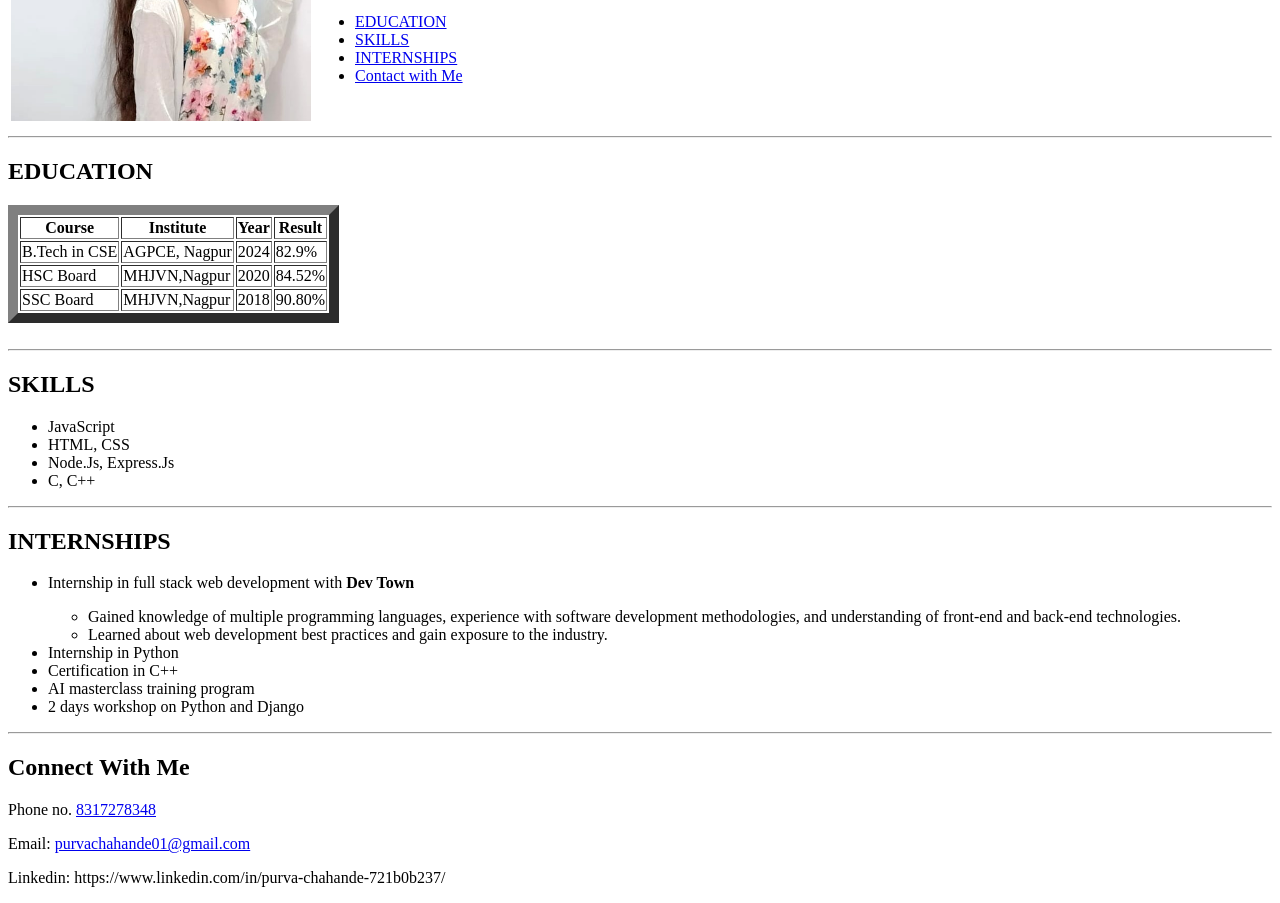
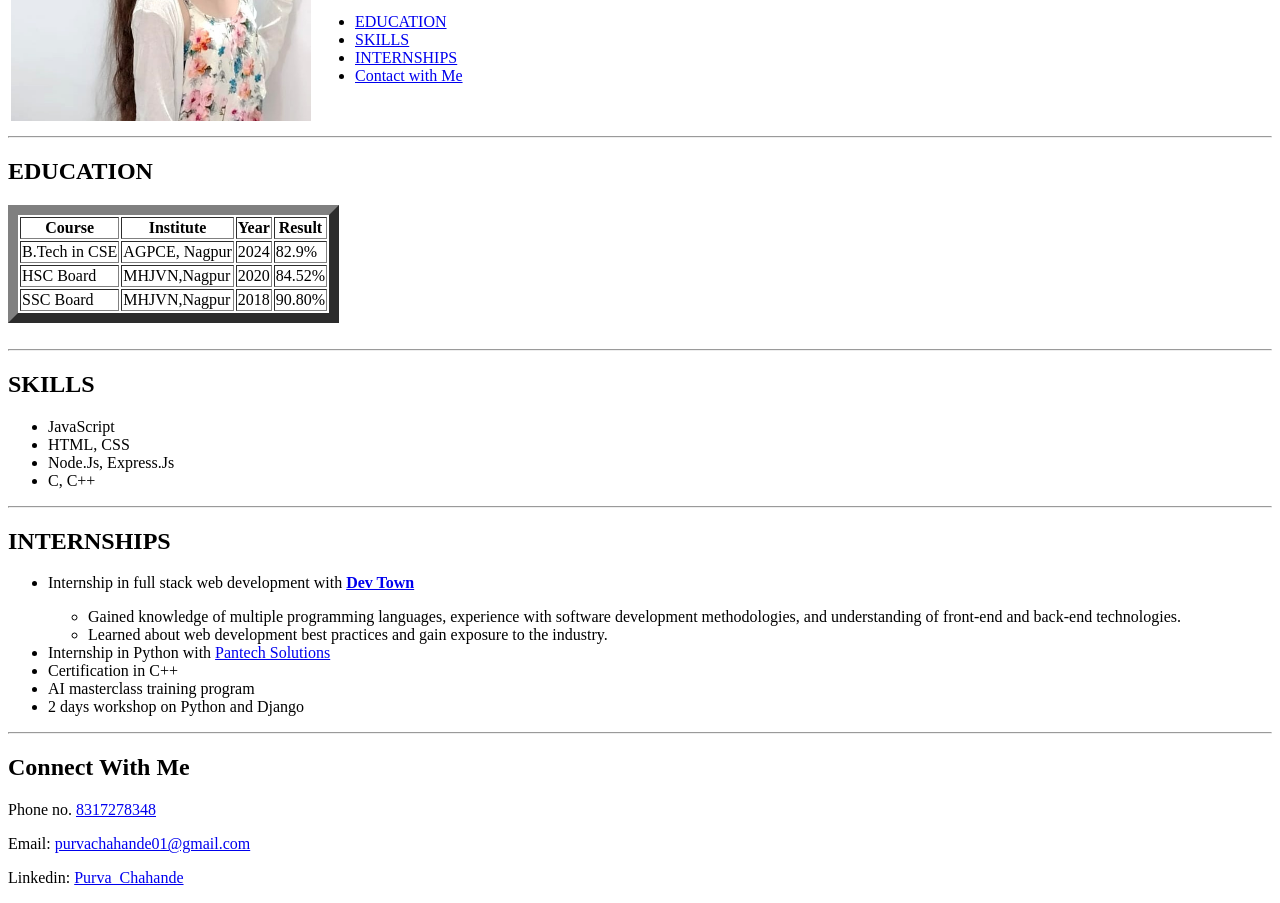
Before and after one commit to PurvaChahande/Resume, a plain HTML site: page index.html in a window 1280 px wide. Shown: the part 190-1093 px from the top of the page. Drawn offline with Linux system fonts and the light colour scheme.

Commit message:
add Linkedin handle under contact title

```diff
--- a/index.html
+++ b/index.html
@@ -91,14 +91,14 @@
         <section>
             <h2 id="internship">INTERNSHIPS</h2>
             <ul>
-                <li>Internship in full stack web development with <strong>Dev Town</strong></p>
+                <li>Internship in full stack web development with <strong><a href="https://www.devtown.in/">Dev Town</a></strong></p>
                     <ul>
                         <li> Gained knowledge of multiple programming languages, experience with software development
                             methodologies, and understanding of front-end and back-end technologies.</li>
                         <li> Learned about web development best practices and gain exposure to the industry.</li>
                     </ul>
                 </li>
-                <li>Internship in Python </li>
+                <li>Internship in Python with <a href="https://www.pantechsolutions.net/">Pantech Solutions</a></li>
                 <li>Certification in C++</li>
                 <li>AI masterclass training program</li>
                 <li>2 days workshop on Python and Django</li>
@@ -111,7 +111,7 @@
         <h2 id="contact">Connect With Me</h2>
         <p>Phone no. <a href="tel:+918317278348">8317278348</a></p>
         <p>Email: <a href="mailto:purvachahande01@gmail.com">purvachahande01@gmail.com</a> </p>
-        <p>Linkedin: https://www.linkedin.com/in/purva-chahande-721b0b237/</p>
+        <p>Linkedin: <a href="https://www.linkedin.com/in/purva-chahande-721b0b237/">Purva_Chahande</a></p>
     </footer>
 </body>
 
```
